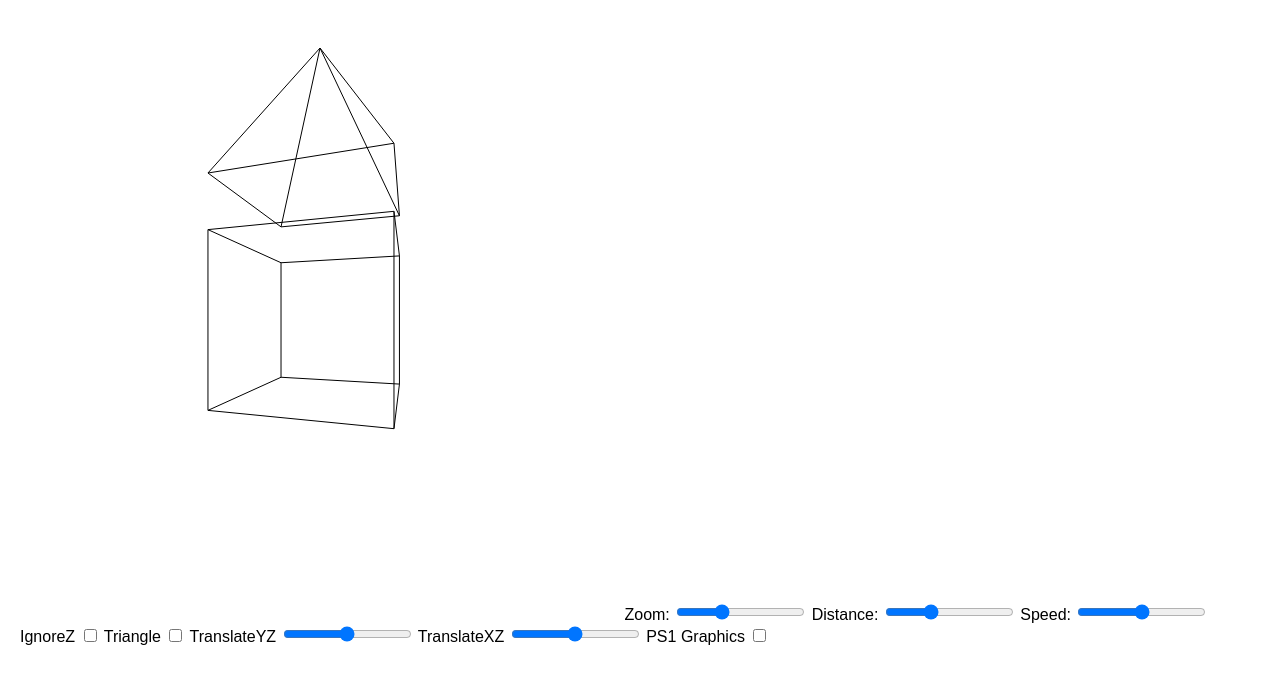
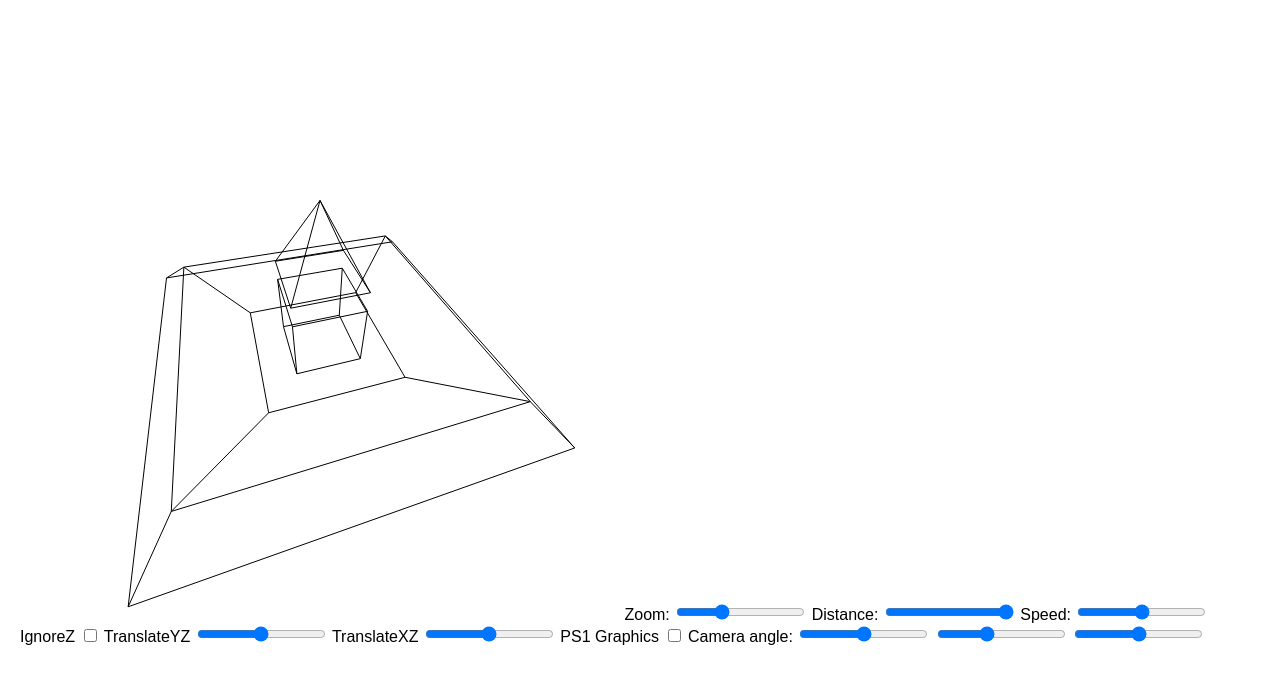
Before and after one commit to ZEUSOLIVER/3D-cube, a plain HTML site: page index.html in a window 1280 px wide. Drawn offline with Linux system fonts and the light colour scheme.

Commit message:
Modify sliders and add camera angle controls
Updated input values and added camera controls for better interaction.

```diff
--- a/index.html
+++ b/index.html
@@ -17,19 +17,21 @@
   <p1>Zoom: </p1>
   <input type="range" id="slider" min="1" max="900" value="300">
   <p1>Distance: </p1>
-  <input type="range" id="slider3" min="150" max="900" value="400">
+  <input type="range" id="slider3" min="150" max="900" value="900">
   <p1>Speed: </p1>
   <input type="range" id="slider2" min="-5" max="5" value="0">
   <p1>IgnoreZ</p1>
   <input type="checkbox" id="IgnoreZToDraw">
-  <p1>Triangle</p1>
-  <input type="checkbox" id="TriangleBox">
   <p1>TranslateYZ</p1>
   <input type="range" id="TranslateXZ" min="-180" max="180" value="0">
   <p1>TranslateXZ</p1>
   <input type="range" id="TranslateYZ" min="-180" max="180" value="0">
   <p1>PS1 Graphics</p1>
   <input type="checkbox" id="PS1GPHC">
+  <p1>Camera angle: </p1>
+  <input type="range" id="clantXZ" min="-180" max="180" value="0">
+  <input type="range" id="clantYZ" min="-180" max="180" value="-45">
+  <input type="range" id="clantXY" min="-180" max="180" value="0">
   <script>
 	let slider = document.getElementById("slider")
 	let slider2 = document.getElementById("slider2")
@@ -53,12 +55,29 @@
 	{x: -1, y: 1, z: 1},
 	{x: 0, y: -1, z: 0}
 	]
-	let customMesh = [
-	{x: -1, y: 1, z: 1},
-	{x: 1, y: 1, z: 1},
-	{x: -1, y: 1, z: 1},
-	{x: 1, y: 1, z: 1},
+	let plane = [
+	{x: -4, y: 0, z: 4},
+	{x: 4, y: 0, z: 4},
+	{x: 4, y: 0, z: -4},
+	{x: -4, y: 0, z: -4},
+	{x: -2, y: 1, z: 2},
+	{x: 2, y: 1, z: 2},
+	{x: 2, y: 1, z: -2},
+	{x: -2, y: 1, z: -2},
+	{x: -5, y: 1, z: 5},
+	{x: 5, y: 1, z: 5},
+	{x: 5, y: 1, z: -5},
+	{x: -5, y: 1, z: -5}
 	]
+
+	let camera = {
+		x: 0,
+		y: 0,
+		z: 0,
+		camera_angle_x: 0,
+		camera_angle_y: 0,
+		camera_angle_z: 0
+	}
 
 	let PS1GPHC = document.getElementById("PS1GPHC")
 	let ignoreZ = document.getElementById("IgnoreZToDraw")
@@ -108,11 +127,52 @@
 		}
 }
 
+	function cameraTranslate(point){
+		return {
+			x: point.x+camera.x,
+			y: point.y+camera.y,
+			z: point.z+camera.z
+		}
+	}
+
+	function cameraRotateXZ(point, angle){
+		const cos = Math.cos(-angle)
+		const sin = Math.sin(-angle)
+
+		return {
+			x: point.x*cos-point.z*sin,
+			y: point.y,
+			z: point.x*sin+point.z*cos
+		}
+	}
+
+	function cameraRotateYZ(point, angle){
+		const cos = Math.cos(-angle)
+		const sin = Math.sin(-angle)
+
+		return {
+			x: point.x,
+			y: point.y*cos-point.z*sin,
+			z: point.y*sin+point.z*cos
+		}
+	}
+
+	function cameraRotateXY(point, angle){
+		const cos = Math.cos(-angle)
+		const sin = Math.sin(-angle)
+
+		return {
+			x: point.x*cos-point.y*sin,
+			y: point.x*sin+point.y*cos,
+			z: point.z
+		}
+	}
+
 	function project(point, angle){
   		const scale = slider.value;
   		const distance = slider3.value/100;
   		const z = point.z + distance;
-		if (ignoreZ.checked == false && z >= 7.5){
+		if (ignoreZ.checked == true && z >= 7.5){
 			return 0
 		}
 		if (z <= 0){
@@ -120,8 +180,8 @@
 		}
 		if (PS1GPHC.checked == true){
 			return {
-				x: Math.floor((canvas.width / 2 + (point.x * scale)/z)/4)*4,
-    				y: Math.floor((canvas.height / 2 + (point.y * scale)/z)/4)*4
+				x: Math.floor((canvas.width / 2 + (point.x * scale)/z)/5)*5,
+    				y: Math.floor((canvas.height / 2 + (point.y * scale)/z)/5)*5
 			}
 		}
   		return {
@@ -134,7 +194,11 @@
   		const rotatedXZ = translated.map(p => rotateXZ(p, angle_x));
 		const rotatedYZ = rotatedXZ.map(p => rotateYZ(p, angle_y))
 		const rotatedXY = rotatedYZ.map(p => rotateXY(p, angle_z))
-  		const projected = rotatedXY.map(project);
+		const cameraTranslated = rotatedXY.map(p => cameraTranslate(p, pos_x, pos_y, pos_z))
+		const cameraRotatedXZ = cameraTranslated.map(p => cameraRotateXZ(p, camera.camera_angle_x))
+		const cameraRotatedYZ = cameraRotatedXZ.map(p => cameraRotateYZ(p, camera.camera_angle_y))
+		const cameraRotatedXY = cameraRotatedYZ.map(p => cameraRotateXY(p, camera.camera_angle_z))
+  		const projected = cameraRotatedXY.map(project);
 
   		ctx.beginPath();
 		ctx.strokeStyle = "black";
@@ -147,18 +211,29 @@
 
 	let angle = 0;
 	function animate() {
+		camera.camera_angle_x = document.getElementById("clantXZ").value*3.14/180+angle
+		camera.camera_angle_y = document.getElementById("clantYZ").value*3.14/180
+		camera.camera_angle_z = document.getElementById("clantXY").value*3.14/180
 		ctx.clearRect(0, 0, canvas.width, canvas.height);
 		edges = [
   		  	[0,1],[1,2],[2,3],[3,0],
 			[4,5],[5,6],[6,7],[7,4],
 			[4,0],[5,1],[6,2],[7,3]
   		];
-		drawCube(cube, 0, 0, 0, angle+tXZ.value*3.14/180, tYZ.value*3.14/180, 0, edges);
+		drawCube(cube, 0, 0, 0, tXZ.value*3.14/180, tYZ.value*3.14/180, 0, edges);
 		edges = [
   		  	[0,1],[1,2],[2,3],[3,0],
 			[0,4],[4,1],[2,4],[3,4]
   		];
-		drawCube(triangle, 0, -2.4+Math.sin(angle*4)/4, 0, angle+tXZ.value*3.14/180, tYZ.value*3.14/180, 0, edges);
+		drawCube(triangle, 0, -2.4+Math.sin(angle*4)/4, 0, 0, 0, 0, edges);
+		edges = [
+  		  	[0,1],[1,2],[2,3],[3,0],
+			[4,5],[5,6],[6,7],[7,4],
+			[0,4],[1,5],[2,6],[3,7],
+			[0,8],[1,9],[2,10],[3,11],
+			[8,9],[9,10],[10,11],[11,8]
+  		];
+		drawCube(plane, 0, 0, 0, 0, 0, 0, edges);
 		/**/
 		angle += (0.02+slider2.value/100);
   		/*angle = (1-0.08)*angle+0.08*(slider2.value);*/
```
